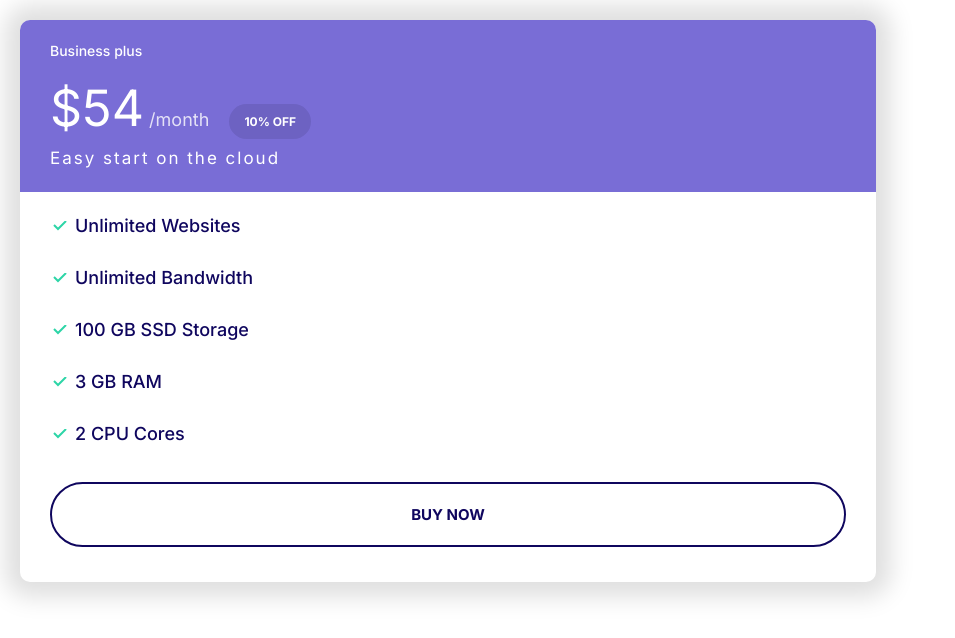
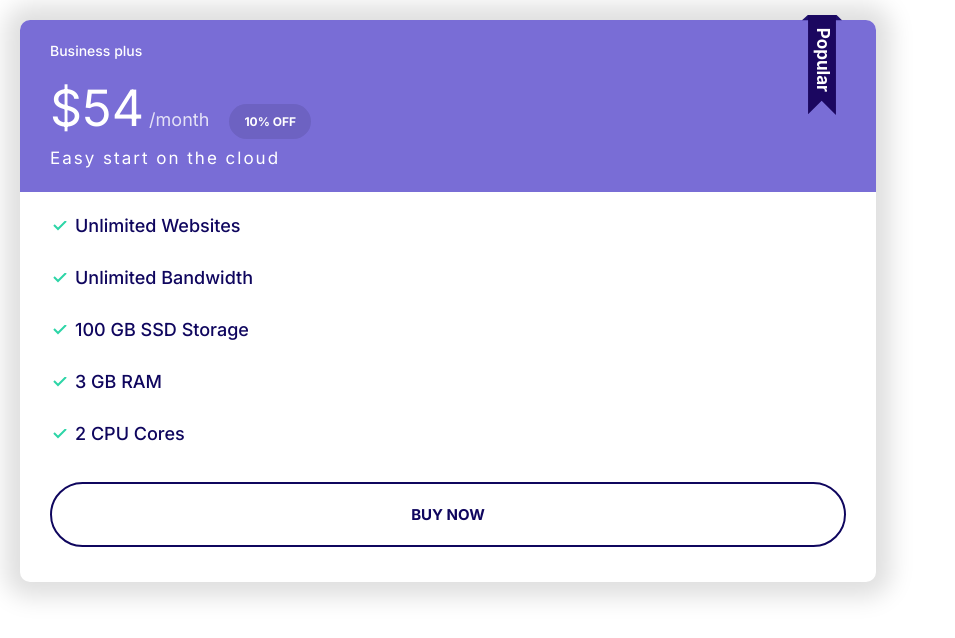
Before and after one commit to asm7979/Alify, a plain HTML site: page index.html in a window 1280 px wide. Shown: the whole page, without its empty margins (0-955 px from the left). Drawn offline with Linux system fonts and the light colour scheme.

Commit message:
popular plan styles defined. plan component file created.

```diff
--- a/css/styles.css
+++ b/css/styles.css
@@ -354,6 +354,19 @@ a {
   margin-top: 1rem;
 }
 
+.plan--popular .card__header::before {
+  content: url(../icons/popular.svg);
+  width: 40px;
+  display: inline-block;
+  position: absolute;
+  right: 4%;
+  top: -5px;
+}
+
+.plan--popular {
+  position: relative;
+}
+
 @media screen and (min-width: 1024px) {
   .plan__name {
     font-size: 1.4rem;
--- a/index.html
+++ b/index.html
@@ -15,7 +15,7 @@
   </head>
   <body>
     <div style="width: 70%; padding: 2rem">
-      <div class="plan">
+      <div class="plan plan--popular">
         <div class="card card--secondary">
           <header class="card__header">
             <h3 class="plan__name">Business plus</h3>
```
Also changed, not shown: components/plan.html (added, +23 -0 lines), icons/popular.svg (added).
